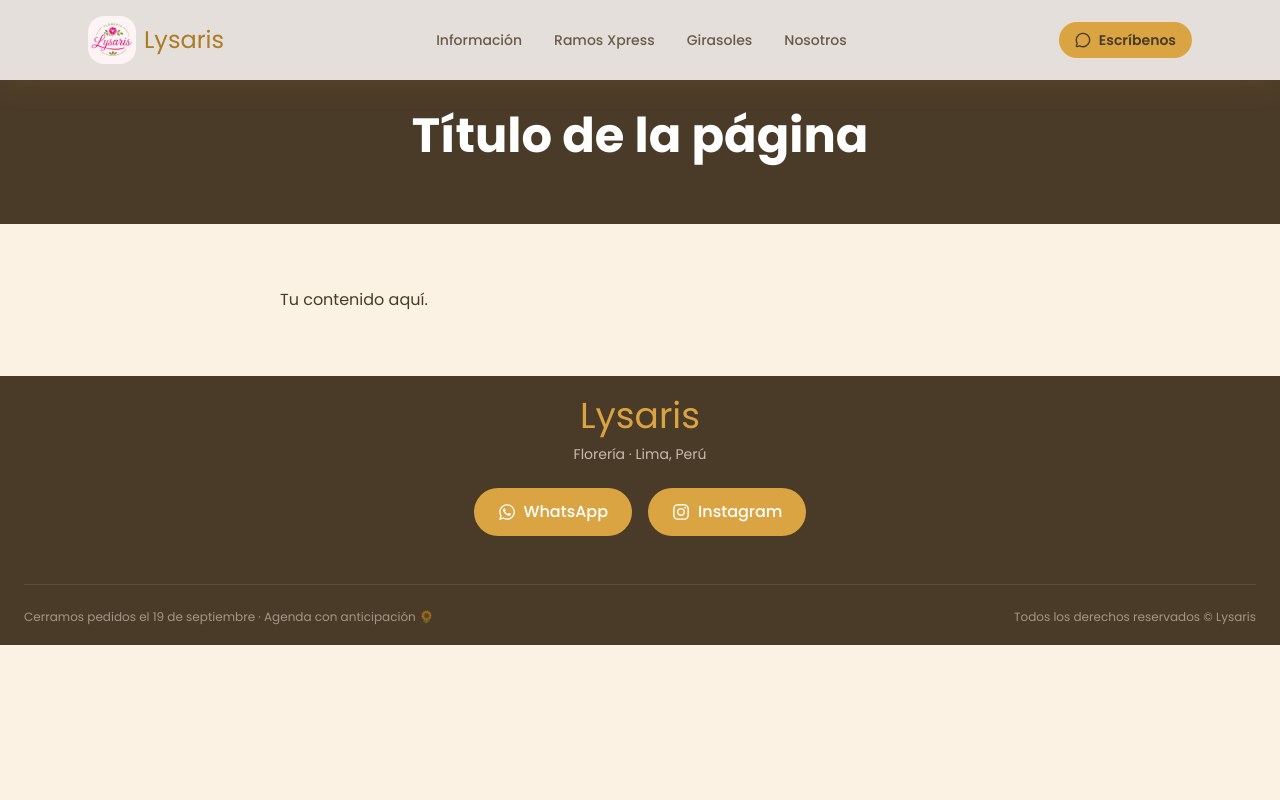
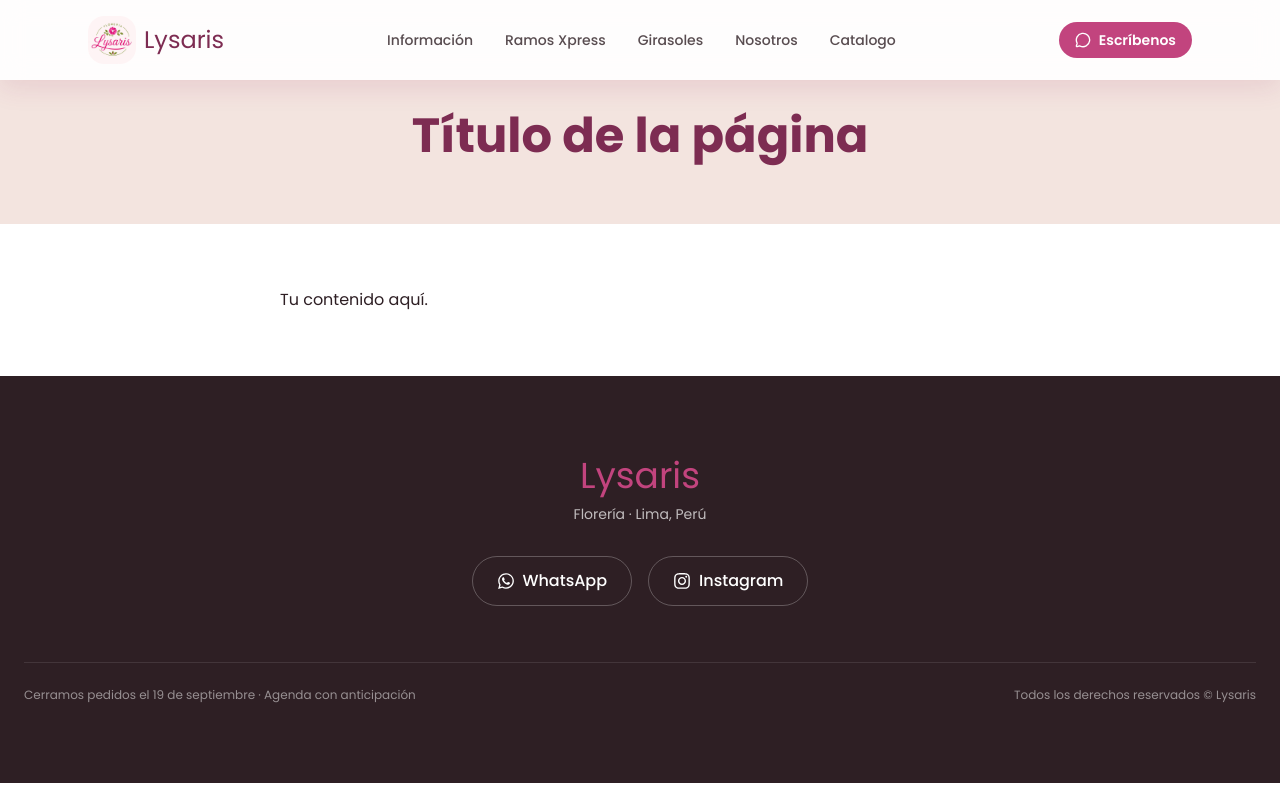
Before and after one commit to ZAID-0310/pagina_lysaris, a Next.js app: page /nosotros in a window 1280 px wide. Built offline with nearby package versions, Linux system fonts and the light colour scheme.

Commit message:
se creo la nueva estructura y agrego la pagina de catalogo con cards

```diff
--- a/src/app/globals.css
+++ b/src/app/globals.css
@@ -2,13 +2,13 @@
 
 @theme {
   --color-paper: #ffffff;
-  --color-cream: #fbf2e4;
-  --color-cream2: #f3e8d7;
-  --color-olive: #5f6b45;
-  --color-ink: #4a3b28;
-  --color-honey: #d9a441;
-  --color-honeyDeep: #ad7b26;
-  --color-coral: #d97757;
+  --color-cream: #ffffff;
+  --color-cream2: #f3e4df;
+  --color-olive: #6b7a4f;
+  --color-ink: #2e1f24;
+  --color-honey: #c2447e;
+  --color-honeyDeep: #9b2f62;
+  --color-coral: #7d2c52;
 }
 
 html {
@@ -17,23 +17,22 @@ html {
 
 body {
   overflow-x: clip;
-  background: #fbf2e4;
-  color: #4a3b28;
+  background: #ffffff;
+  color: #2e1f24;
   font-family: 'Poppins', sans-serif;
-
 }
 
 ::selection {
-  background: #d9a441;
-  color: #fff;
+  background: #c2447e;
+  color: #ffffff;
 }
 
 .paper-texture {
-  background-image: radial-gradient(circle at 1px 1px, rgba(95, 107, 69, 0.07) 1px, transparent 0);
+  background-image: radial-gradient(circle at 1px 1px, rgba(107, 122, 79, 0.08) 1px, transparent 0);
   background-size: 22px 22px;
 }
 
 .glass {
-  background: rgba(255, 253, 249, 0.7);
+  background: rgba(255, 255, 255, 0.7);
   backdrop-filter: blur(10px);
 }
--- a/src/app/layout.js
+++ b/src/app/layout.js
@@ -1,8 +1,7 @@
 import { Poppins } from 'next/font/google';
 import './globals.css';
-import Navbar from './components/NavBar';
-import Footer from './components/Footer';
-
+import Navbar from '@/components/layouts/NavBar';
+import Footer from '@/components/layouts/Footer';
 
 const poppins = Poppins({
   subsets: ['latin'],
--- a/src/app/nosotros/page.js
+++ b/src/app/nosotros/page.js
@@ -1,14 +1,14 @@
 export default function Nosotros() {
   return (
     <main>
-      <section className="bg-ink px-6 pb-16 pt-28 text-center">
-        <h1 className="font-display text-4xl font-bold text-paper sm:text-5xl">
+      <section className="bg-cream2 px-6 pb-16 pt-28 text-center">
+        <h1 className="font-display text-4xl font-bold text-coral sm:text-5xl">
           Título de la página
         </h1>
       </section>
-
       <section className="mx-auto max-w-3xl px-6 py-16">
         <p>Tu contenido aquí.</p>
+
       </section>
     </main>
   );
--- a/src/app/page.js
+++ b/src/app/page.js
@@ -1,7 +1,7 @@
 
-import Hero from './components/Hero'
-import InfoSection from './components/InfoSection';
-import ProductsSection from './components/ProductsSection';
+import Hero from '../components/landing/Hero'
+import InfoSection from '../components/landing/InfoSection';
+import ProductsSection from '../components/landing/ProductsSection';
 import {ramosXpress,girasoles} from '@/data/products'
 export default function Home() {
   return (
--- a/src/app/components/ProductCard.jsx
+++ b/src/components/landing/ProductCard.jsx
@@ -12,7 +12,7 @@ export default function ProductCard({ image, name, price, description, index = 0
       viewport={{ once: true, amount: 0.3 }}
       transition={{ duration: 0.6, delay: index * 0.1, ease: 'easeOut' }}
       whileHover={{ y: -8 }}
-      className="group bg-paper rounded-3xl overflow-hidden border border-olive/10 hover:shadow-2xl hover:shadow-honeyDeep/15 transition-shadow duration-300"
+      className="group bg-paper rounded-3xl overflow-hidden border border-olive/20 hover:shadow-xl hover:shadow-ink/10 transition-shadow duration-300"
     >
       <div className="relative aspect-[4/5] overflow-hidden bg-cream2">
         <Image
@@ -23,7 +23,7 @@ export default function ProductCard({ image, name, price, description, index = 0
           className="w-full h-full object-cover transition-transform duration-500 group-hover:scale-105"
         />
         <div className="absolute inset-0 bg-gradient-to-t from-ink/40 via-transparent to-transparent" />
-        <span className="absolute top-4 right-4 bg-olive text-cream text-sm font-semibold rounded-full px-3 py-1 shadow-md">
+        <span className="absolute top-4 right-4 bg-olive text-paper text-sm font-semibold rounded-full px-3 py-1 shadow-md">
           {price}
         </span>
         <Heart
--- a/src/app/components/ProductsSection.jsx
+++ b/src/components/landing/ProductsSection.jsx
@@ -7,15 +7,18 @@ export default function ProductsSection({ id, title, products = [], alt }) {
   return (
     <section id={id} className={`py-24 px-6 ${alt ? 'bg-cream2' : 'bg-cream'}`}>
       <div className="max-w-6xl mx-auto">
-        <motion.h2
+        <motion.div
           initial={{ opacity: 0, y: 20 }}
           whileInView={{ opacity: 1, y: 0 }}
           viewport={{ once: true, amount: 0.6 }}
           transition={{ duration: 0.6 }}
-          className="font-display font-bold text-3xl md:text-4xl text-coral text-center mb-14"
+          className="mb-14 text-center sm:text-left"
         >
-          {title}
-        </motion.h2>
+          <h2 className="font-display font-bold text-3xl md:text-4xl text-coral">
+            {title}
+          </h2>
+          <span className="mt-3 block h-px w-16 bg-honey mx-auto sm:mx-0" />
+        </motion.div>
 
         <div className="grid sm:grid-cols-2 lg:grid-cols-3 gap-8">
           {products.map((p, i) => (
--- a/src/app/components/Footer.jsx
+++ b/src/components/layouts/Footer.jsx
@@ -1,18 +1,17 @@
-import { MessageCircle, Instagram } from 'react-icons'
 import { FaInstagram, FaWhatsapp } from 'react-icons/fa'
 
 export default function Footer() {
   return (
-    <footer className="bg-ink text-cream py-5 px-6 text-center">
+    <footer className="bg-ink text-cream py-16 md:py-20 px-6 text-center">
       <span className="font-script text-4xl text-honey">Lysaris</span>
       <p className="mt-2 text-sm text-cream/70">Florería · Lima, Perú</p>
 
-      <div className="flex items-center justify-center gap-4 mt-6">
+      <div className="flex items-center justify-center gap-4 mt-8">
         <a
           href="https://wa.me/51937111149"
           target="_blank"
           rel="noopener noreferrer"
-          className="inline-flex items-center gap-2 bg-honey hover:bg-honeyDeep transition-colors text-paper font-medium px-6 py-3 rounded-full"
+          className="inline-flex items-center gap-2 border border-cream/25 hover:border-honey hover:text-honey transition-colors font-medium px-6 py-3 rounded-full"
         >
           <FaWhatsapp size={18} />
           WhatsApp
@@ -21,7 +20,7 @@ export default function Footer() {
           href="https://www.instagram.com/?hl=es-la9"
           target="_blank"
           rel="noopener noreferrer"
-          className="inline-flex items-center gap-2 bg-honey hover:bg-honeyDeep transition-colors text-paper font-medium px-6 py-3 rounded-full"
+          className="inline-flex items-center gap-2 border border-cream/25 hover:border-honey hover:text-honey transition-colors font-medium px-6 py-3 rounded-full"
         >
           <FaInstagram size={18} />
           Instagram
@@ -29,9 +28,9 @@ export default function Footer() {
       </div>
 
       {/* --- SECCIÓN INFERIOR RESPONSIVA --- */}
-      <div className="mt-12 pt-6 border-t border-cream/10 flex flex-col md:flex-row items-center justify-between gap-4 text-xs text-cream/50">
+      <div className="mt-14 pt-6 border-t border-cream/10 flex flex-col md:flex-row items-center justify-between gap-4 text-xs text-cream/50">
         <p>
-          Cerramos pedidos el 19 de septiembre · Agenda con anticipación 🌻
+          Cerramos pedidos el 19 de septiembre · Agenda con anticipación
         </p>
         <p>
           Todos los derechos reservados © Lysaris
--- a/src/app/components/NavBar.jsx
+++ b/src/components/layouts/NavBar.jsx
@@ -10,6 +10,7 @@ const links = [
   { href: "/#xpress", label: "Ramos Xpress" },
   { href: "/#girasoles", label: "Girasoles" },
   { href: '/nosotros', label: 'Nosotros' },
+  { href: '/catalogo', label: 'Catalogo' },
 ];
 
 export default function Navbar() {
@@ -22,33 +23,33 @@ export default function Navbar() {
   const bg = useTransform(
     scrollY,
     [0, 80],
-    ["rgba(251,242,228,0)", "rgba(255,253,249,0.85)"]
+    ["rgba(255,255,255,0)", "rgba(255,255,255,0.92)"]
   );
   const shadow = useTransform(
     scrollY,
     [0, 80],
-    ["0 0 0 rgba(0,0,0,0)", "0 8px 24px rgba(173,123,38,0.12)"]
+    ["0 0 0 rgba(0,0,0,0)", "0 8px 24px rgba(155,47,98,0.14)"]
   );
   const blur = useTransform(scrollY, [0, 80], ["blur(0px)", "blur(12px)"]);
 
-  // El texto pasa de claro (sobre la foto) a oscuro (sobre el fondo crema)
+  // El texto pasa de claro (sobre la foto) a oscuro (sobre el fondo)
   // entre 30 y 60px, cuando el fondo ya es lo bastante claro.
   const linkColor = useTransform(
     scrollY,
     [30, 60],
-    ["rgba(255,255,255,0.92)", "rgba(74,59,40,0.8)"]
+    ["rgba(255,255,255,0.92)", "rgba(46,31,36,0.8)"]
   );
   const logoColor = useTransform(
     scrollY,
     [30, 60],
-    ["rgba(255,255,255,1)", "rgba(173,123,38,1)"]
+    ["rgba(255,255,255,1)", "rgba(125,44,82,1)"]
   );
 
   return (
     <motion.header
       style={{
-        backgroundColor: overPhoto ? bg : 'rgba(255,253,249,0.85)',
-        boxShadow: overPhoto ? shadow : '0 8px 24px rgba(173,123,38,0.12)',
+        backgroundColor: overPhoto ? bg : 'rgba(255,255,255,0.92)',
+        boxShadow: overPhoto ? shadow : '0 8px 24px rgba(155,47,98,0.12)',
         backdropFilter: overPhoto ? blur : 'blur(12px)',
         WebkitBackdropFilter: overPhoto ? blur : 'blur(12px)',
       }}
@@ -60,7 +61,7 @@ export default function Navbar() {
       >
         <motion.a
           href="/#top"
-          style={{ color: overPhoto ? logoColor : 'rgba(173,123,38,1)' }}
+          style={{ color: overPhoto ? logoColor : 'rgba(125,44,82,1)' }}
           className="font-script text-2xl inline-flex items-center gap-2"
         >
         <Image
@@ -74,8 +75,8 @@ export default function Navbar() {
         </motion.a>
 
         <motion.ul
-          style={{ color: overPhoto ? linkColor : 'rgba(74,59,40,0.8)' }}
-          className="hidden items-center gap-8 text-sm font-medium md:flex"
+          style={{ color: overPhoto ? linkColor : 'rgba(46,31,36,0.8)' }}
+          className="hidden items-center gap-8 text-sm font-medium min-[890px]:flex"
         >
           {links.map((l) => (
             <li key={l.href}>
@@ -91,7 +92,7 @@ export default function Navbar() {
           target="_blank"
           rel="noopener noreferrer"
           aria-label="Escríbenos por WhatsApp"
-          className="inline-flex items-center gap-2 rounded-full bg-honey px-4 py-2 text-sm font-semibold text-ink transition hover:brightness-110 focus-visible:outline-2 focus-visible:outline-offset-2 focus-visible:outline-honeyDeep"
+          className="inline-flex items-center gap-2 rounded-full bg-honey px-4 py-2 text-sm font-semibold text-paper transition hover:brightness-110 focus-visible:outline-2 focus-visible:outline-offset-2 focus-visible:outline-honeyDeep"
         >
           <MessageCircle size={16} aria-hidden="true" />
           <span className="hidden sm:inline">Escríbenos</span>
@@ -102,8 +103,8 @@ export default function Navbar() {
             aria-label={open ? "Cerrar menú" : "Abrir menú"}
             aria-expanded={open}
             aria-controls="menu-movil"
-            style={{ color: overPhoto ? linkColor : "rgba(74,59,40,0.8)" }}
-            className="p-2 md:hidden"
+            style={{ color: overPhoto ? linkColor : "rgba(46,31,36,0.8)" }}
+            className="p-2 min-[890px]:hidden"
         >
             {open ? <X size={26} aria-hidden="true" /> : <Menu size={26} aria-hidden="true" />}
         </motion.button>
@@ -119,7 +120,7 @@ export default function Navbar() {
       animate={{ opacity: 1, y: 0 }}
       exit={{ opacity: 0, y: -8 }}
       transition={{ duration: 0.2 }}
-      className="border-t border-ink/10 px-6 py-3 md:hidden"
+      className="border-t border-ink/10 px-6 py-3 min-[890px]:hidden"
     >
       {links.map((l) => (
         <li key={l.href}>
```
Also changed, not shown: src/app/catalogo/page.js (added, +84 -0 lines), src/components/landing/Hero.jsx (renamed from src/app/components/Hero.jsx, +5 -34 lines), src/components/landing/InfoSection.jsx (renamed from src/app/components/InfoSection.jsx, +4 -3 lines).
